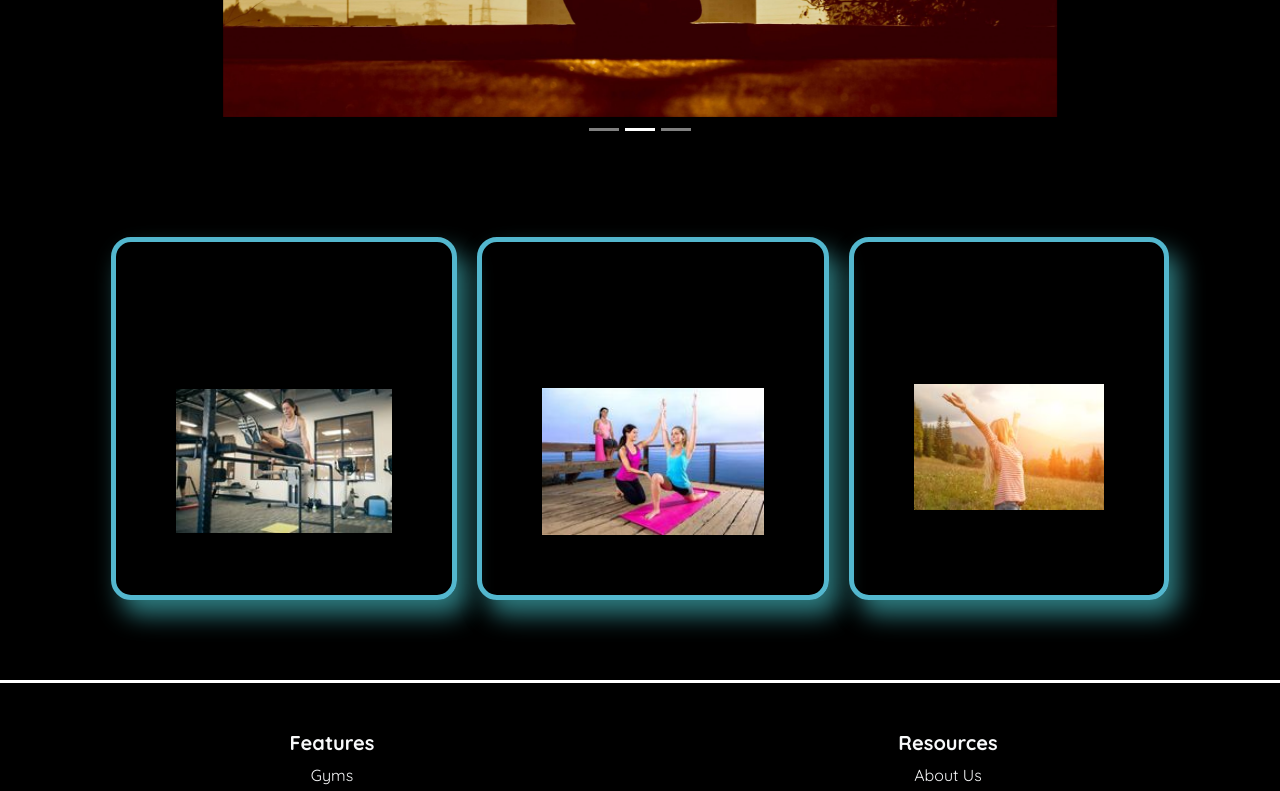
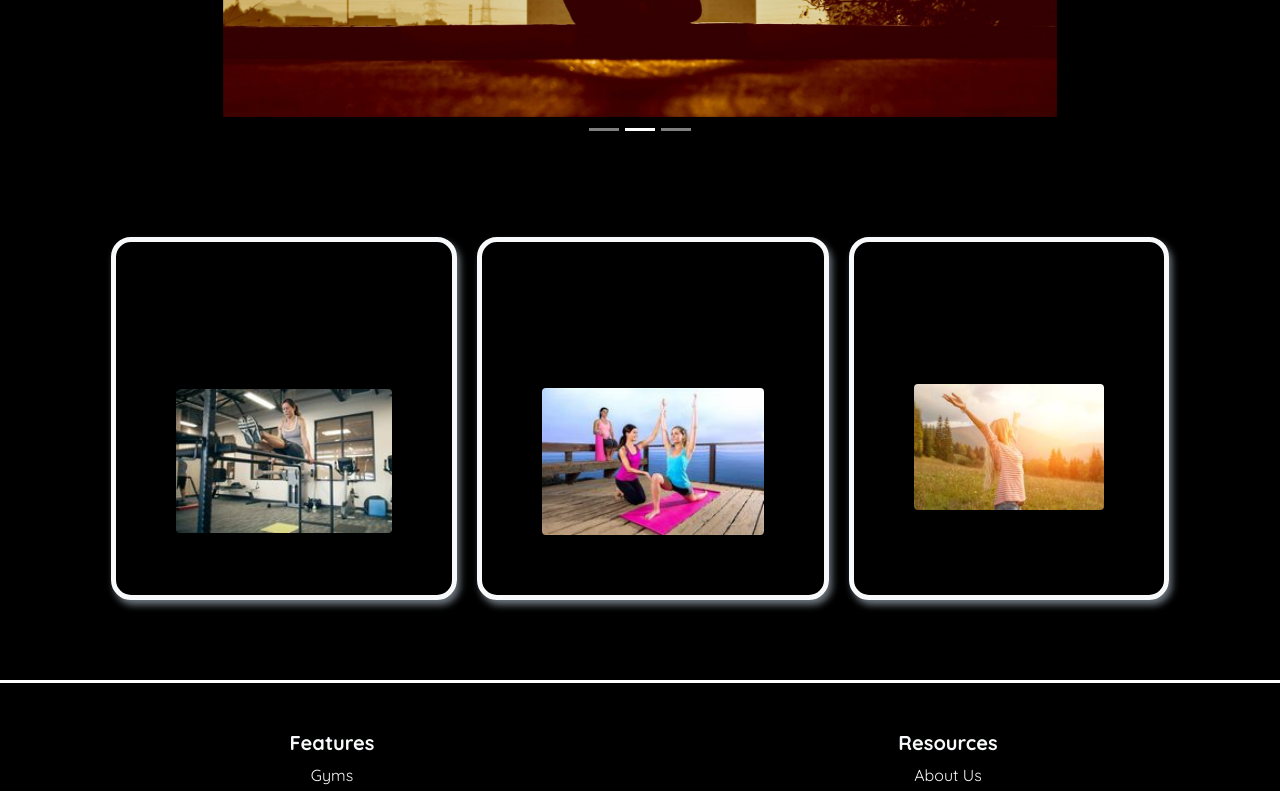
Before and after one commit to abhinaypandey02/gang-ga, a React (Create React App) app: page /#/ in a window 1280 px wide. Shown: the part 1314-2105 px from the top of the page. Built offline with nearby package versions, Linux system fonts and the light colour scheme; no server answers.

Commit message:
card and border radius changed

```diff
--- a/src/App.css
+++ b/src/App.css
@@ -1,3 +1,7 @@
+.rounded-pill {
+  border-radius: 4px !important;
+}
+
 .App {
   text-align: center;
 }
@@ -36,6 +40,71 @@
     transform: rotate(360deg);
   }
 }
-#maindiv{
+#maindiv {
   background-color: #000;
 }
+/* Extras */
+
+#lcard {
+  color: black;
+  margin-top: 1rem;
+  min-height: 20rem;
+  min-width: 20rem;
+  transition: all ease-in-out 0.4s;
+  background: transparent; /* fallback for old browsers */
+  border: 5px solid #53b7ce !important;
+  box-shadow: rgba(72, 193, 199, 0.632) 10px 15px 24px;
+  padding: 40px;
+  border-radius: 20px !important;
+  margin: 1em 10px;
+}
+.card-body {
+  display: flex;
+  flex-direction: column;
+  justify-content: center;
+}
+#lcard:hover {
+  transform: translateY(-10px);
+  background: #4798d5;
+  cursor: grab;
+}
+.card-title {
+  font-weight: bold;
+  font-size: x-large;
+}
+
+.inp-btn input {
+  border-radius: 4px !important;
+}
+
+.inp-btn button {
+  background-color: var(--bs-gray) !important;
+  color: var(--light);
+  padding: 0px 35px;
+  width: fit-content;
+  border-radius: 4px !important;
+  transform: translateX(-95%) scale(0.85);
+}
+
+.inp-btn button:hover {
+  background-color: var(--light) !important;
+}
+
+.inp-btn {
+  display: grid !important;
+  grid-template-columns: 1fr 0px !important;
+}
+.card,
+#lcard.card {
+  border: 5px solid var(--light) !important;
+  box-shadow: var(--bs-gray) 3px 5px 7px;
+}
+
+#lcard.card:hover,
+.card:hover {
+  background-color: var(--light) !important;
+}
+
+.card-body img {
+  border-radius: 4px;
+}
```
